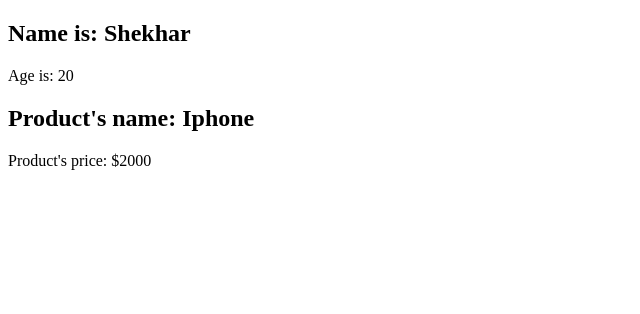
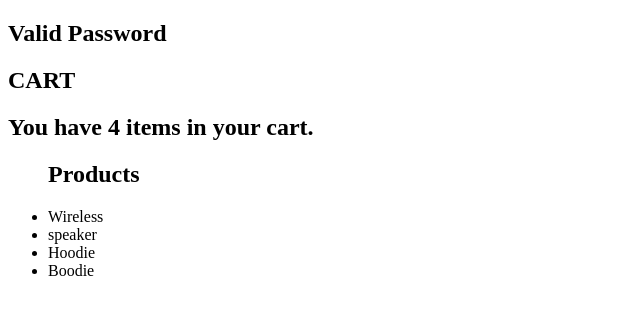
Before and after one commit to Sushey01/50-Hour-React-Challenge, a React (Vite) app: page / in a window 1280 px wide. Shown: the top 314 px of the page, without its empty margins (0-640 px from the left). Built offline with nearby package versions, Linux system fonts and the light colour scheme.

Commit message:
Day4-CondtionalRendering

```diff
--- a/src/App.jsx
+++ b/src/App.jsx
@@ -1,3 +1,5 @@
+import Cart from "./components/ConditionalRendering/Cart";
+import Password from "./components/ConditionalRendering/Password";
 import Expressions from "./components/Expressions";
 import Footer from "./components/Footer"
 import Greet from "./components/Greet"
@@ -35,8 +37,17 @@
       {/* <UserList/>
       <ProductList/> */}
       {/* <Properties/> */}
-      <Person name="Shekhar" age={20}/>
-      <Product name="Iphone" price={2000}/>
+      {/* <Person name="Shekhar" age={20}/>
+      <Product name="Iphone" price={2000}/> */}
+
+      {/* iF I dont pass the isValid prop true then it will be default false so Invalid will display. */}
+      {/* <Password /> */}
+
+      {/* But if i pass the isValid = true then it shows valid password. */}
+      <Password isValid={true}/>
+
+      <Cart/>
+
     </section>
   );
 
--- /dev/null
+++ b/src/components/ConditionalRendering/Cart.jsx
@@ -0,0 +1,22 @@
+import React from 'react'
+
+const Cart = () => {
+    const items = ["Wireless", "speaker","Hoodie", "Boodie"]
+  return (
+    <div>
+      <h1>CART</h1>
+      {items.length>0 && <h2>You have {items.length} items in your cart.</h2>}
+
+      <ul>
+        <h2>Products</h2>
+        {items.map((item)=>(
+            <li key={Math.random()}>
+                {item}
+            </li>
+        ))}
+      </ul>
+    </div>
+  )
+}
+
+export default Cart
--- /dev/null
+++ b/src/components/ConditionalRendering/Password.jsx
@@ -0,0 +1,18 @@
+import React from 'react'
+
+ const ValidPassword = () => <h1>Valid Password</h1>;
+ const InvalidPassword = () => <h1>InValid Password</h1>;
+
+const Password = ({isValid}) => {
+
+      if(isValid){
+        return <ValidPassword/>;
+      }
+      return <InvalidPassword/>
+
+      // Using Ternary operators for minizing code
+
+    //   isValid? <ValidPassword/> :<InvalidPassword/>
+}
+
+export default Password
```
